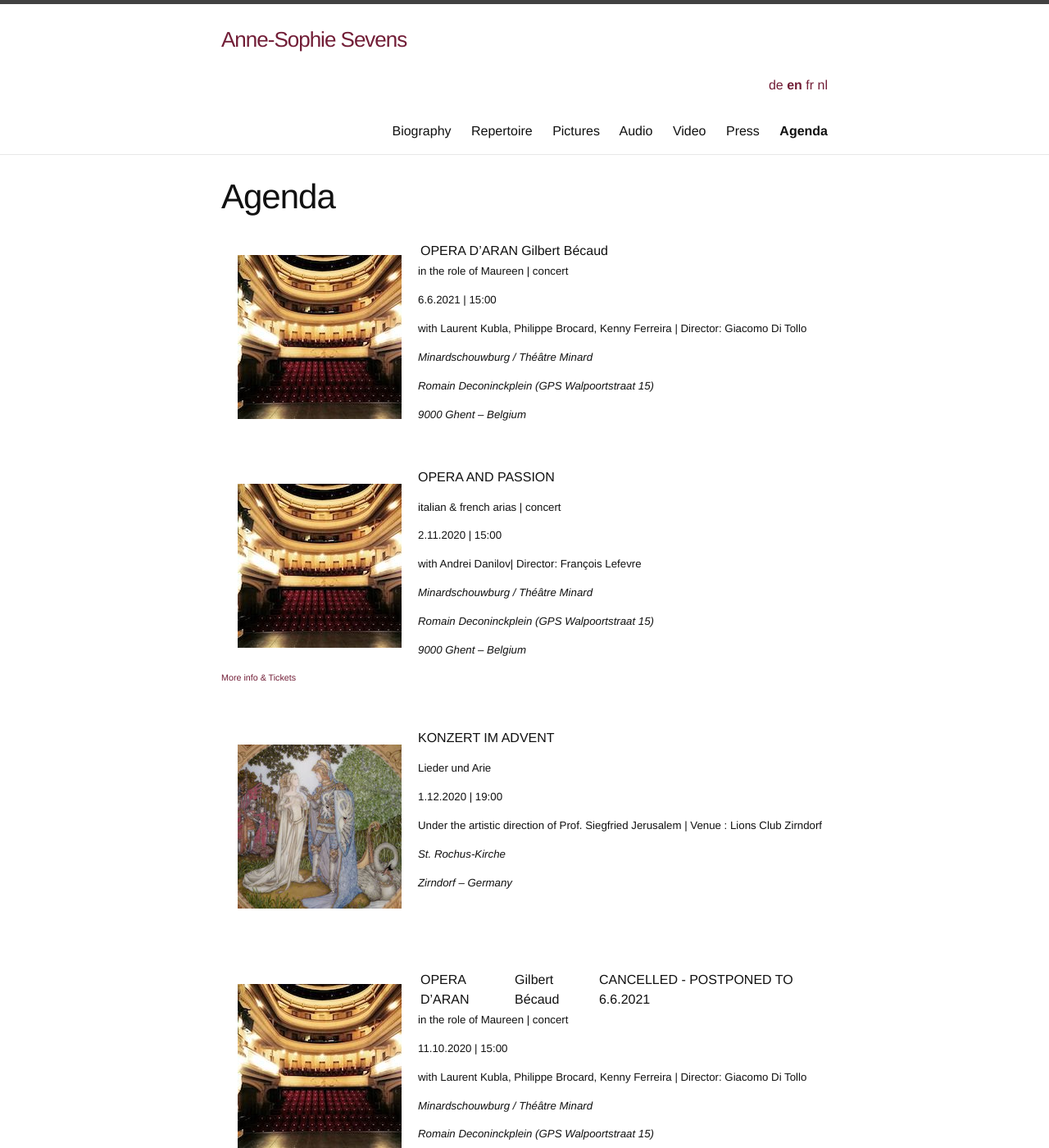
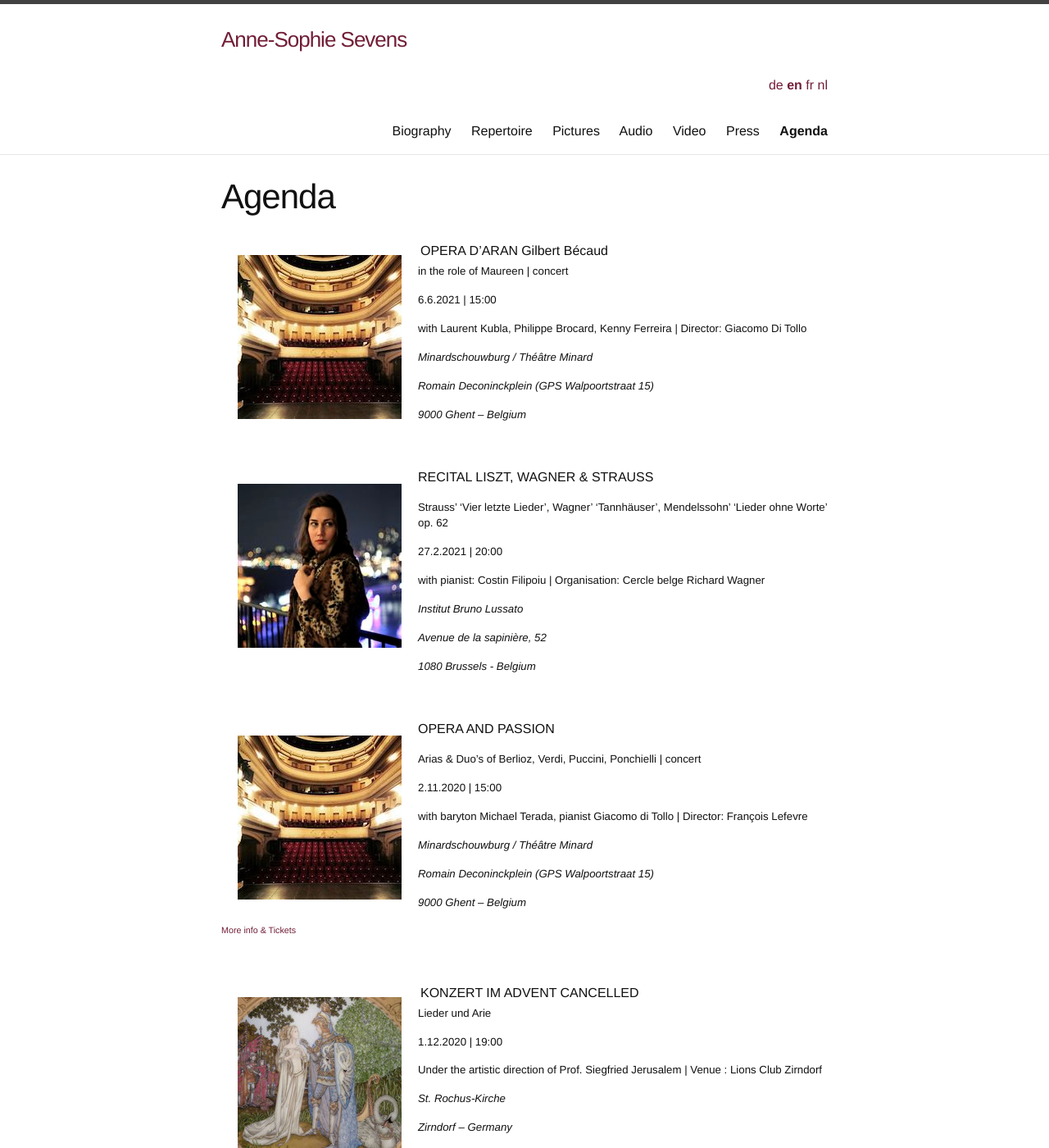
Before and after one commit to annesophie-sevens/annesophie-sevens.github.io, a Jekyll site: the page built from agenda-en.md, in a window 1280 px wide and 1400 px high. Shown: the whole window at 82% size. Built offline with Jekyll 4.4.1, drawn with Linux system fonts in a browser that asks for light colours; nearby versions of some CDN libraries.

Commit message:
Update agenda-en.md

```diff
--- a/agenda-en.md
+++ b/agenda-en.md
@@ -23,15 +23,33 @@ OPERA D'ARAN | Gilbert Bécaud
 
 &nbsp;
 
+<img style="float: left; padding: 20px" src="/assets/b2-thumbnail.jpg">
+
+RECITAL LISZT, WAGNER & STRAUSS
+
+##### Strauss’ ‘Vier letzte Lieder’, Wagner’ ‘Tannhäuser’, Mendelssohn’ ‘Lieder ohne Worte’ op. 62
+
+##### 27.2.2021 | 20:00
+
+##### with pianist: Costin Filipoiu | Organisation: Cercle belge Richard Wagner
+
+##### _Institut Bruno Lussato_
+
+##### _Avenue de la sapinière, 52_
+
+##### _1080 Brussels - Belgium_
+
+&nbsp;
+
 <img style="float: left; padding: 20px" src="/assets/Minard.jpg">
 
 OPERA AND PASSION
 
-##### italian & french arias | concert
+##### Arias & Duo's of Berlioz, Verdi, Puccini, Ponchielli | concert
 
 ##### 2.11.2020 | 15:00
 
-##### with Andrei Danilov| Director: François Lefevre
+##### with baryton Michael Terada, pianist Giacomo di Tollo | Director: François Lefevre
 
 ##### _Minardschouwburg / Théâtre Minard_
 
@@ -45,7 +63,7 @@ OPERA AND PASSION
 
 <img style="float: left; padding: 20px" src="/assets/Lohengrin.jpg">
 
-KONZERT IM ADVENT
+KONZERT IM ADVENT | CANCELLED
 
 ##### Lieder und Arie
 
```
